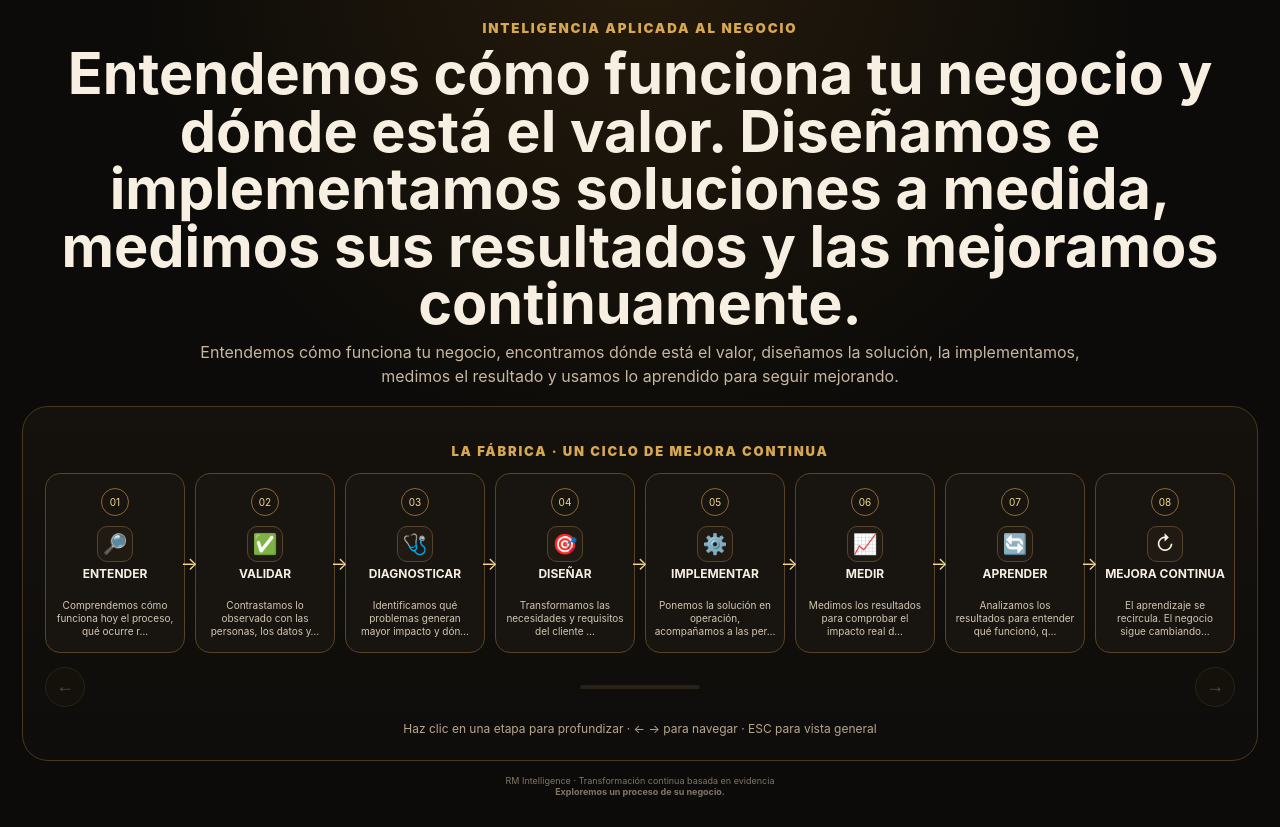
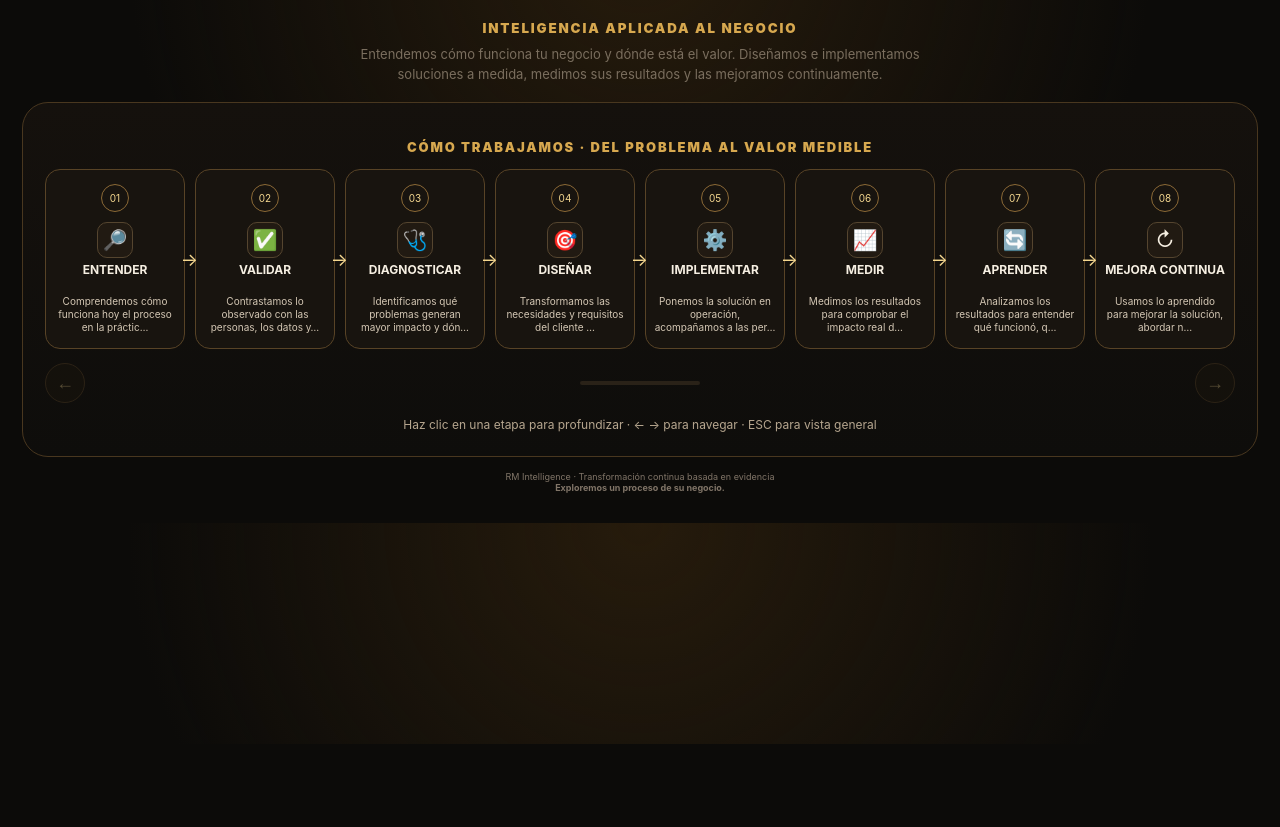
Before and after one commit to remc87-alt/mi-empresa-web, a plain HTML site: page index.html in a window 1280 px wide. Shown: the part 56-883 px from the top of the page. After the commit the page ends 800 px from the top, so only its background shows below. Drawn offline with Linux system fonts and the light colour scheme.

Commit message:
Checkpoint RM Intelligence antes de pulido visual

```diff
--- a/index.html
+++ b/index.html
@@ -379,13 +379,12 @@ footer{text-align:center;color:#817568;font-size:9px;padding:14px}
 
 <section class="hero">
   <small>INTELIGENCIA APLICADA AL NEGOCIO</small>
-  <h1>Entendemos cómo funciona tu negocio y dónde está el valor. Diseñamos e implementamos soluciones a medida, medimos sus resultados y las mejoramos continuamente.</h1>
-  <p>Entendemos cómo funciona tu negocio, encontramos dónde está el valor, diseñamos la solución, la implementamos, medimos el resultado y usamos lo aprendido para seguir mejorando.</p>
+  <p style="color:#7a6e5e;text-align:center;font-size:13px;max-width:620px;margin:8px auto 0;line-height:1.5">Entendemos cómo funciona tu negocio y dónde está el valor. Diseñamos e implementamos soluciones a medida, medimos sus resultados y las mejoramos continuamente.</p>
 </section>
 
 <main class="board">
   <div id="overviewView">
-    <div class="title" style="text-align:center;font-size:13px;margin:14px 0">LA FÁBRICA · UN CICLO DE MEJORA CONTINUA</div>
+    <div class="title" style="text-align:center;font-size:13px;margin:14px 0">CÓMO TRABAJAMOS · DEL PROBLEMA AL VALOR MEDIBLE</div>
     <div class="flow-overview" id="flowOverview"></div>
     <div class="controls">
       <button class="nav-btn" id="prevBtn" title="Anterior (←)" disabled>←</button>
@@ -405,12 +404,12 @@ footer{text-align:center;color:#817568;font-size:9px;padding:14px}
     </div>
     <div class="sd-body">
       <div class="sd-desc" id="sdDesc"></div>
-      <div class="sd-label">ENTRADAS</div>
+      <div class="sd-label">QUÉ MIRAMOS</div>
       <div class="sd-cards" id="sdEntradas"></div>
-      <div class="sd-label">LO QUE OCURRE</div>
+      <div class="sd-label">QUÉ BUSCAMOS</div>
       <div class="sd-cards" id="sdProceso"></div>
       <div class="sd-salida">
-        <b>SALIDA</b>
+        <b>QUÉ LOGRAMOS</b>
         <span id="sdSalida"></span>
       </div>
     </div>
@@ -434,125 +433,125 @@ footer{text-align:center;color:#817568;font-size:9px;padding:14px}
 const stages = [
  {
    num:1,ico:'🔎',title:'ENTENDER',
-    desc:'Comprendemos cómo funciona hoy el proceso, qué ocurre realmente y dónde están sus principales dificultades.',
+   desc:'Comprendemos cómo funciona hoy el proceso en la práctica, no solo en el papel, y cómo lo viven quienes lo ejecutan.',
    entradas:[
-      {b:'📄 Documentos',t:'Procesos actuales, políticas, registros disponibles'},
-      {b:'👥 Entrevistas',t:'Personas clave, cómo trabajan en la práctica'},
-      {b:'📊 Datos',t:'Información cuantitable del negocio'},
-      {b:'⚙️ Sistemas',t:'Herramientas y tecnología en uso'},
-      {b:'👤 Personas',t:'Quién participa y cómo interacciona'}
+     {b:'Personas',t:'Quién participa y cómo trabaja'},
+     {b:'Procesos',t:'Cómo fluye realmente el trabajo'},
+     {b:'Sistemas',t:'Herramientas y tecnología en uso'},
+     {b:'Datos',t:'Información disponible del negocio'},
+     {b:'Documentos',t:'Registros y antecedentes relevantes'}
    ],
    proceso:[
-      {b:'Observación',t:'Recopilación de evidencia tangible'},
-      {b:'Conversación',t:'Entendimiento del flujo real de trabajo'},
-      {b:'Ordenamiento',t:'Estructuración de la información obtenida'}
+     {b:'Cómo se trabaja realmente',t:'Lo que ocurre en la operación diaria'},
+     {b:'Tareas manuales',t:'Actividades que consumen tiempo y esfuerzo'},
+     {b:'Esperas y dificultades',t:'Puntos donde el trabajo se frena o complica'}
    ],
-    salida:'AS-IS VERIFICABLE — una representación de la realidad actual, validada con las áreas involucradas.'
+   salida:'Una visión clara de cómo opera hoy el negocio.'
  },
  {
    num:2,ico:'✅',title:'VALIDAR',
-    desc:'Contrastamos lo observado con las personas, los datos y la evidencia para asegurar que entendimos correctamente el proceso.',
+   desc:'Contrastamos lo observado con las personas, los datos y la evidencia para asegurar que partimos de una base correcta y compartida.',
    entradas:[
-      {b:'AS-IS construido',t:'La representación del negocio actual'},
-      {b:'Personas involucradas',t:'Áreas que confirman o corrigen la visión'},
-      {b:'Evidencia disponible',t:'Documentos, datos, registros que apoyan'}
+     {b:'Visión de cada área',t:'Cómo entiende el proceso cada equipo'},
+     {b:'Datos reales',t:'Información disponible para contrastar'},
+     {b:'Evidencia disponible',t:'Documentos y registros que respaldan la realidad'}
    ],
    proceso:[
-      {b:'Contraste',t:'Comparación con la percepción de las áreas'},
-      {b:'Detección de vacíos',t:'Identificación de lo no documentado o inconsistente'},
-      {b:'Corrección',t:'Ajuste hasta alcanzar consenso'}
+     {b:'Diferencias entre áreas',t:'Dónde existen visiones distintas'},
+     {b:'Información faltante',t:'Qué todavía necesitamos confirmar'},
+     {b:'Supuestos sin confirmar',t:'Qué requiere evidencia antes de avanzar'}
    ],
-    salida:'REALIDAD COMPARTIDA Y VALIDADA — todas las áreas coinciden en cómo funciona el negocio hoy.'
+   salida:'Una visión confirmada y compartida de la realidad.'
  },
  {
    num:3,ico:'🩺',title:'DIAGNOSTICAR',
    desc:'Identificamos qué problemas generan mayor impacto y dónde una intervención puede crear más valor para el negocio.',
    entradas:[
-      {b:'AS-IS validado',t:'La realidad del negocio confirmada'},
-      {b:'Indicadores actuales',t:'Métricas existentes del proceso'},
-      {b:'Sistemas y datos',t:'Información de rendimiento disponible'}
+     {b:'Problemas detectados',t:'Dificultades observadas en la operación'},
+     {b:'Indicadores actuales',t:'Cómo se comporta hoy el proceso'},
+     {b:'Tiempos y costos',t:'Dónde se consumen recursos'}
    ],
    proceso:[
-      {b:'Análisis de sistema',t:'Relaciones y dependencias entre partes'},
-      {b:'Identificación de problemas',t:'Cuellos de botella, riesgos, retrabajos'},
-      {b:'Priorización',t:'Separar síntomas de causas reales'}
+     {b:'Causas reales, no síntomas',t:'Qué origina realmente el problema'},
+     {b:'Mayor impacto',t:'Dónde existe más valor potencial'},
+     {b:'Prioridades',t:'Qué conviene abordar primero'}
    ],
-    salida:'OPORTUNIDADES PRIORIZADAS — problemas reales identificados, con causas y nivel de impacto.'
+   salida:'Oportunidades priorizadas según su impacto en el negocio.'
  },
  {
    num:4,ico:'🎯',title:'DISEÑAR',
    desc:'Transformamos las necesidades y requisitos del cliente en una solución diseñada específicamente para su realidad, sus procesos y sus objetivos.',
    entradas:[
-      {b:'Oportunidades priorizadas',t:'Problemas y oportunidades identificadas'},
-      {b:'Conocimiento del negocio',t:'Cómo funciona y qué importa'},
-      {b:'Restricciones',t:'Tecnología, presupuesto, tiempo, personas'}
+     {b:'Oportunidades priorizadas',t:'Dónde está el valor identificado'},
+     {b:'Objetivos del negocio',t:'Qué resultado se quiere conseguir'},
+     {b:'Presupuesto, plazos y tecnología disponible',t:'Condiciones reales para diseñar'}
    ],
    proceso:[
-      {b:'Diseño del TO-BE',t:'Cómo debería funcionar el proceso mejorado'},
-      {b:'Definición de requerimientos',t:'Qué se necesita para llegar allí'},
-      {b:'Selección de enfoque',t:'Proceso, gestión, automatización, IA, integración'}
+     {b:'Cómo debería funcionar el proceso',t:'La forma objetivo de operar'},
+     {b:'Qué se necesita',t:'Requisitos para hacerlo posible'},
+     {b:'Enfoque adecuado',t:'Proceso, automatización, integración o IA'}
    ],
-    salida:'SOLUCIÓN OBJETIVO + REQUERIMIENTOS — definición clara de la solución y lo necesario para implementarla.'
+   salida:'Una solución a medida, clara y lista para implementar.'
  },
  {
    num:5,ico:'⚙️',title:'IMPLEMENTAR',
    desc:'Ponemos la solución en operación, acompañamos a las personas y aseguramos que se integre al trabajo real del negocio.',
    entradas:[
-      {b:'Diseño aprobado',t:'La solución y requerimientos definidos'},
-      {b:'Recursos disponibles',t:'Personas, herramientas, presupuesto'},
-      {b:'Capacidad de cambio',t:'Tolerancia al riesgo y ritmo de implementación'}
+     {b:'Solución aprobada',t:'Qué vamos a implementar'},
+     {b:'Equipos involucrados',t:'Quiénes participan en el cambio'},
+     {b:'Sistemas actuales',t:'Con qué debe convivir e integrarse'}
    ],
    proceso:[
-      {b:'Despliegue controlado',t:'Implementación por fases o pilotos'},
-      {b:'Integración',t:'Conexión con sistemas y procesos existentes'},
-      {b:'Automatización/IA',t:'Uso de tecnología donde aporta valor'}
+     {b:'Implementación por etapas',t:'Avance controlado hasta la operación'},
+     {b:'Conexión con lo que ya existe',t:'Integración sin reemplazar innecesariamente'},
+     {b:'Que las personas la adopten',t:'Incorporación al trabajo cotidiano'}
    ],
-    salida:'SOLUCIÓN OPERATIVA — la solución funcionando en el negocio, con personas y herramientas conectadas.'
+   salida:'Una solución funcionando en la operación diaria.'
  },
  {
    num:6,ico:'📈',title:'MEDIR',
    desc:'Medimos los resultados para comprobar el impacto real de la solución en el negocio.',
    entradas:[
-      {b:'Solución operativa',t:'La implementación funcionando'},
-      {b:'Indicadores definidos',t:'Qué medir y cómo'},
-      {b:'Base de comparación',t:'El estado antes del cambio'}
+     {b:'Situación antes',t:'Punto de partida para comparar'},
+     {b:'Situación después',t:'Resultado una vez implementada la solución'},
+     {b:'Indicadores acordados',t:'Cómo comprobaremos el impacto'}
    ],
    proceso:[
-      {b:'Seguimiento',t:'Observación continua de resultados'},
-      {b:'Comparación',t:'Antes vs Después del cambio'},
-      {b:'Análisis',t:'Interpretación de la diferencia'}
+     {b:'Tiempo',t:'Cambios en tiempos de ejecución y espera'},
+     {b:'Errores y costos',t:'Reducción de fallas y recursos consumidos'},
+     {b:'Calidad y productividad',t:'Mejoras obtenidas en la operación'}
    ],
-    salida:'EVIDENCIA DE VALOR — medición de lo que cambió: tiempo, errores, costo, productividad, calidad, ingresos.'
+   salida:'Evidencia concreta del valor generado.'
  },
  {
    num:7,ico:'🔄',title:'APRENDER',
    desc:'Analizamos los resultados para entender qué funcionó, qué puede mejorar y dónde aparecen nuevas oportunidades.',
    entradas:[
-      {b:'Resultados medidos',t:'Evidencia de lo que pasó'},
-      {b:'Observaciones',t:'Lo que se nota en la operación'},
-      {b:'Feedback',t:'Percepción de las personas involucradas'}
+     {b:'Resultados medidos',t:'Evidencia de lo que ocurrió'},
+     {b:'Experiencia de los usuarios',t:'Cómo se vive la solución en la práctica'},
+     {b:'Lo que ocurre en la operación',t:'Comportamiento real después del cambio'}
    ],
    proceso:[
-      {b:'Reflexión',t:'Análisis de resultados y lecciones'},
-      {b:'Documentación',t:'Lo aprendido queda registrado'},
-      {b:'Nueva iteración',t:'El ciclo comienza de nuevo con más contexto'}
+     {b:'Qué funcionó',t:'Resultados que vale la pena conservar'},
+     {b:'Qué no',t:'Aspectos que todavía requieren mejora'},
+     {b:'Por qué',t:'Aprendizajes detrás de los resultados'}
    ],
-    salida:'MEJORA CONTINUA — aprendizaje incorporado, listo para la siguiente iteración sobre una realidad mejor conocida.'
+   salida:'Decisiones basadas en evidencia, no en supuestos.'
  },
  {
    num:8,ico:'↻',title:'MEJORA CONTINUA',
-    desc:'El aprendizaje se recircula. El negocio sigue cambiando y el ciclo se reinicia sobre una realidad más conocida. Mejora continua, no punto final.',
+   desc:'Usamos lo aprendido para mejorar la solución, abordar nuevas oportunidades y acompañar al negocio a medida que cambia.',
    entradas:[
-      {b:'Lecciones aprendidas',t:'Lo que funcionó y lo que no'},
-      {b:'Nuevo contexto',t:'Cambios en el negocio o el entorno'},
-      {b:'Prioridades actualizadas',t:'Nuevas oportunidades o problemas'}
+     {b:'Aprendizajes',t:'Lo que los resultados nos enseñaron'},
+     {b:'Cambios del negocio',t:'Cómo evoluciona la realidad'},
+     {b:'Nuevas necesidades',t:'Oportunidades que aparecen con el tiempo'}
    ],
    proceso:[
-      {b:'Reentendimiento',t:'El ciclo vuelve a Entender, ahora con más base'},
-      {b:'Nueva validación',t:'Confirmar que la realidad aún representa'},
-      {b:'Nueva mejora',t:'Priorizar la siguiente oportunidad'}
+     {b:'Qué mejorar',t:'Dónde podemos generar un mejor resultado'},
+     {b:'Qué ajustar',t:'Qué debe evolucionar en la solución'},
+     {b:'Dónde generar más valor',t:'La siguiente oportunidad del negocio'}
    ],
-    salida:'NUEVA ITERACIÓN — el ciclo continúa, mejorando el negocio de forma sostenida.'
+   salida:'Una solución que evoluciona junto con el negocio.'
  }
 ];
 
```
Lines whose indentation alone changed are shown as unchanged.
